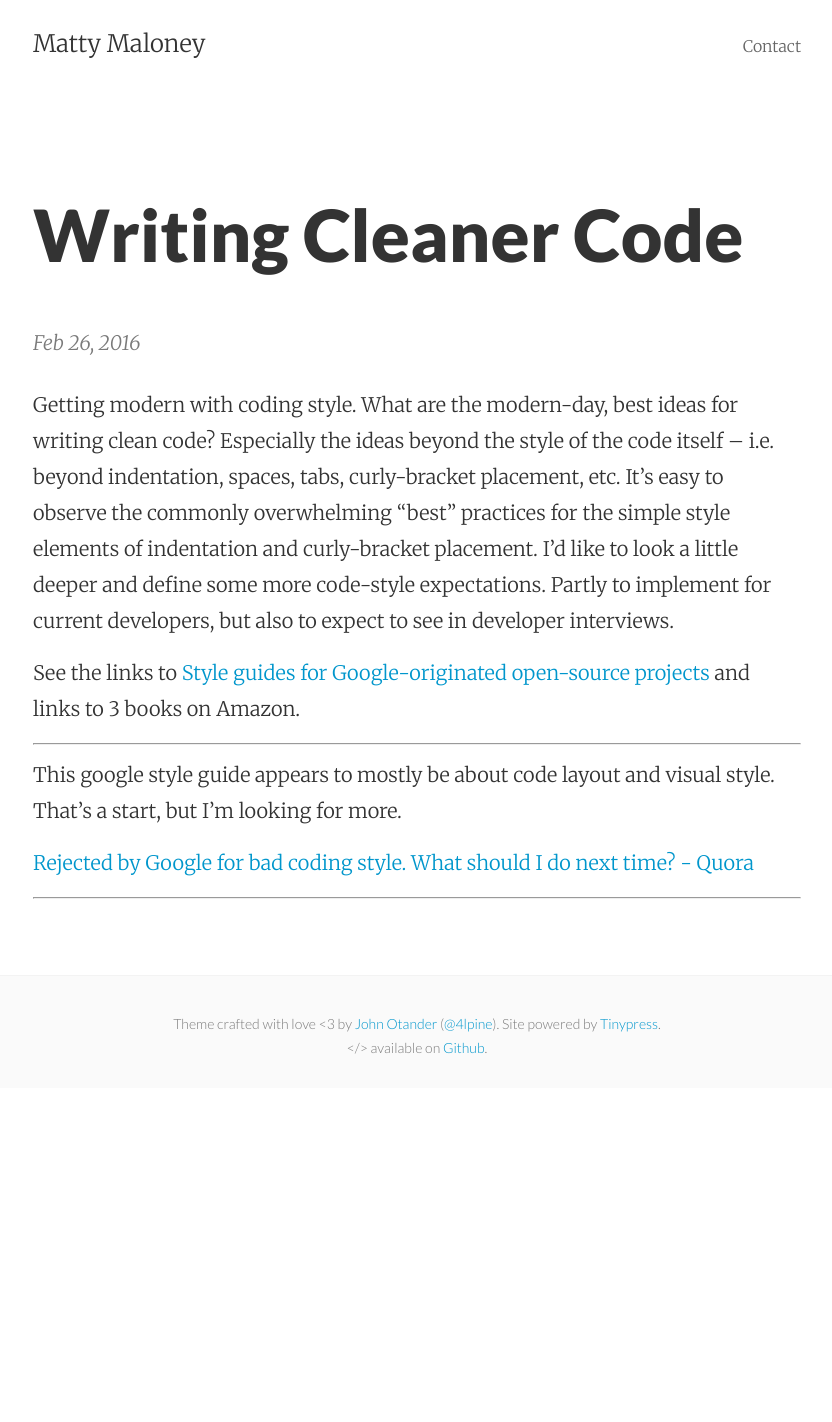
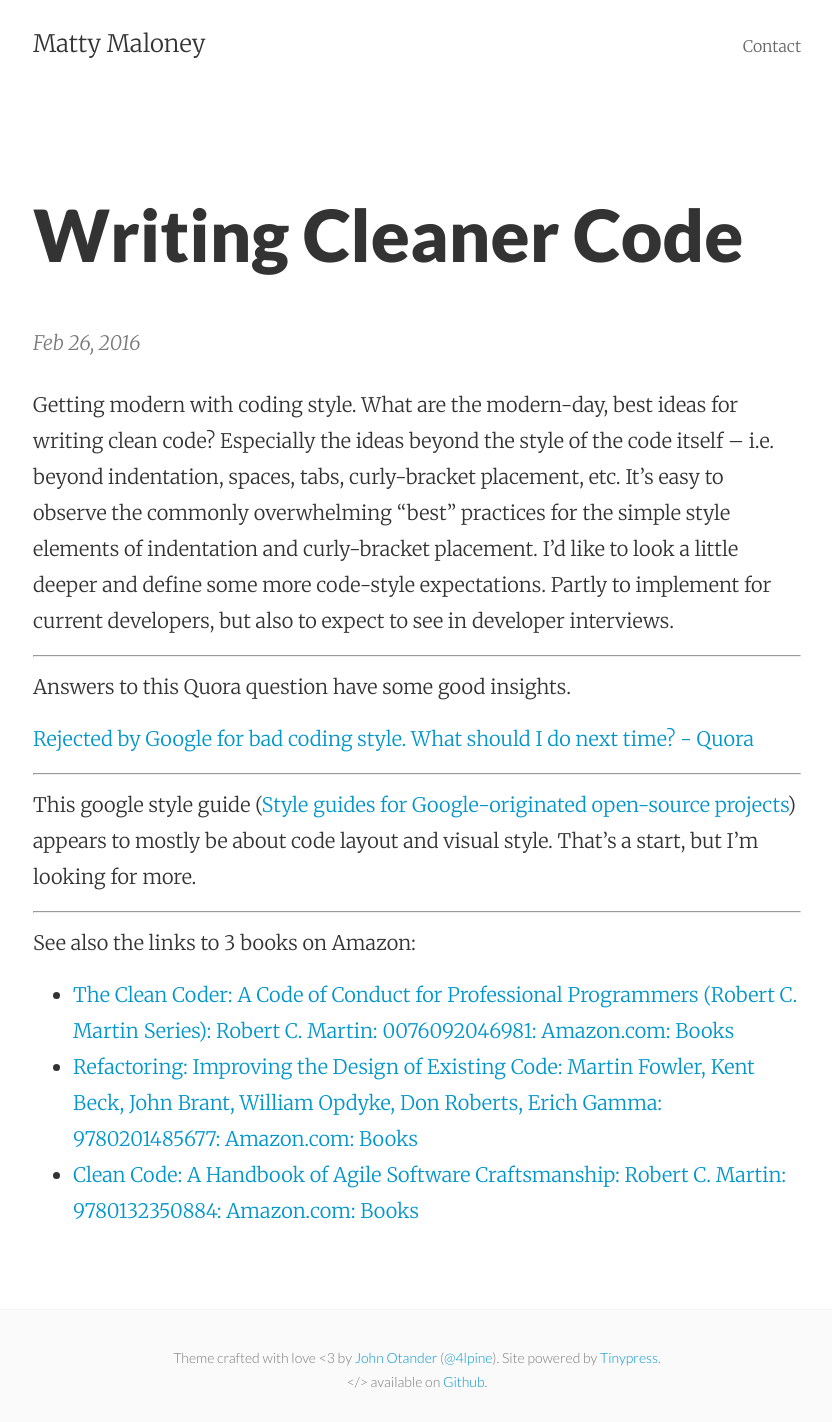
Before and after one commit to mattymaloney/mattymaloney.github.io, a Jekyll site: the page built from _posts/2016-02-26-clean-code.md, in a window 1280 px wide. Shown: the whole page, without its empty margins (223-1055 px from the left). Built offline with Jekyll 4.4.1, drawn with Linux system fonts in a browser that asks for light colours; before the commit the page ends 1088 px from its top, so only the background shows below that.

Commit message:
Created 2016-02-26-clean-code.md

```diff
--- a/_posts/2016-02-26-clean-code.md
+++ b/_posts/2016-02-26-clean-code.md
@@ -6,12 +6,20 @@ title: Writing Cleaner Code
 
 Getting modern with coding style. What are the modern-day, best ideas for writing clean code? Especially the ideas beyond the style of the code itself -- i.e. beyond indentation, spaces, tabs, curly-bracket placement, etc. It's easy to observe the commonly overwhelming "best" practices for the simple style elements of indentation and curly-bracket placement. I'd like to look a little deeper and define some more code-style expectations. Partly to implement for current developers, but also to expect to see in developer interviews.
 
-See the links to [Style guides for Google-originated open-source projects](https://github.com/google/styleguide) and links to 3 books on Amazon.
-
 ---
 
-This google style guide appears to mostly be about code layout and visual style. That's a start, but I'm looking for more.
+Answers to this Quora question have some good insights.
 
 [Rejected by Google for bad coding style. What should I do next time? - Quora](https://www.quora.com/Rejected-by-Google-for-bad-coding-style-What-should-I-do-next-time)
 
 ---
+
+This google style guide ([Style guides for Google-originated open-source projects](https://github.com/google/styleguide)) appears to mostly be about code layout and visual style. That's a start, but I'm looking for more.
+
+---
+
+See also the links to 3 books on Amazon:
+
+* [The Clean Coder: A Code of Conduct for Professional Programmers (Robert C. Martin Series): Robert C. Martin: 0076092046981: Amazon.com: Books](http://www.amazon.com/gp/product/0137081073/ref=as_li_ss_tl?ie=UTF8&linkCode=sl1&tag=linzon0e-20&linkId=8e8bafcebc322b98e9f18d7bbaf40282)
+* [Refactoring: Improving the Design of Existing Code: Martin Fowler, Kent Beck, John Brant, William Opdyke, Don Roberts, Erich Gamma: 9780201485677: Amazon.com: Books](http://www.amazon.com/gp/product/0201485672/ref=as_li_ss_tl?ie=UTF8&linkCode=sl1&tag=linzon0e-20&linkId=8250464be6f14994921aecd2e9a5d206)
+* [Clean Code: A Handbook of Agile Software Craftsmanship: Robert C. Martin: 9780132350884: Amazon.com: Books](http://www.amazon.com/gp/product/0132350882/ref=as_li_ss_tl?ie=UTF8&linkCode=sl1&tag=linzon0e-20&linkId=4666df6194109f707c7838a049d1a3a4)
```
